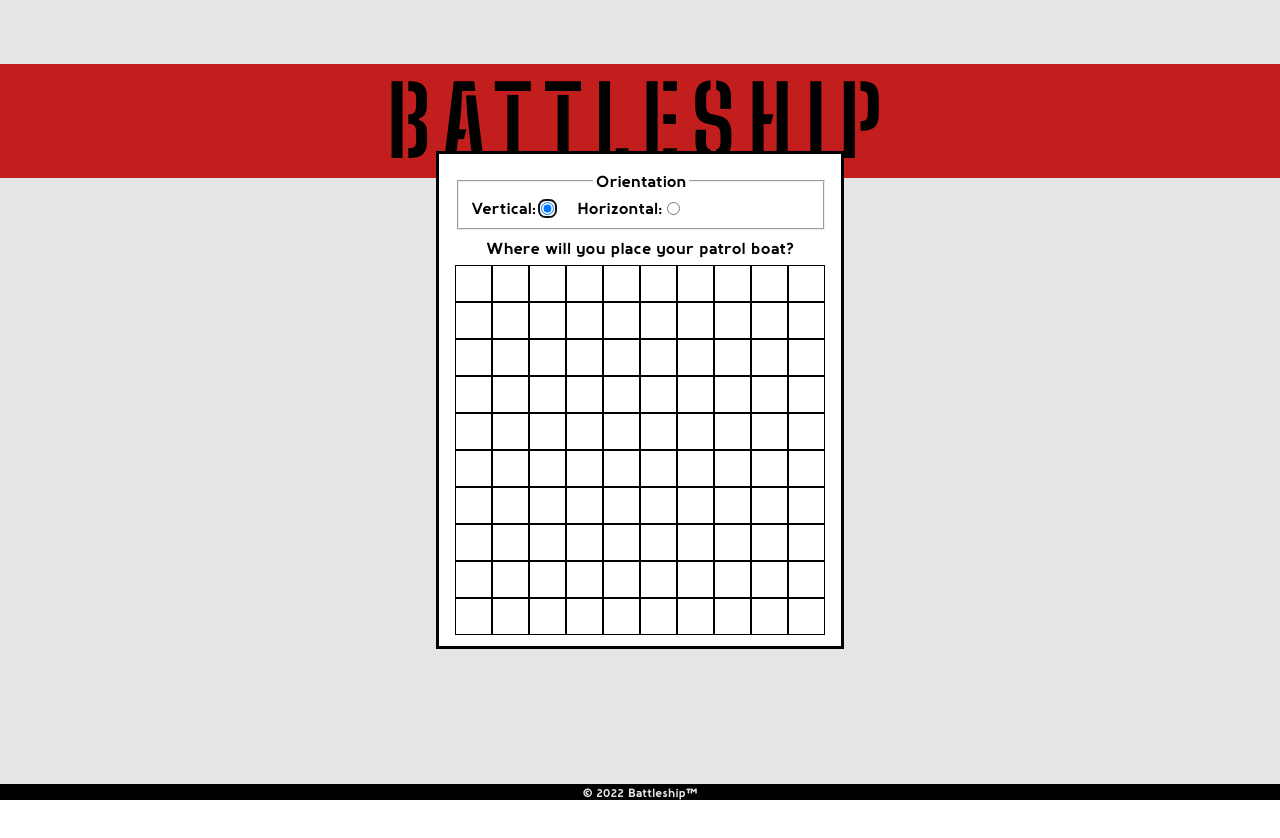
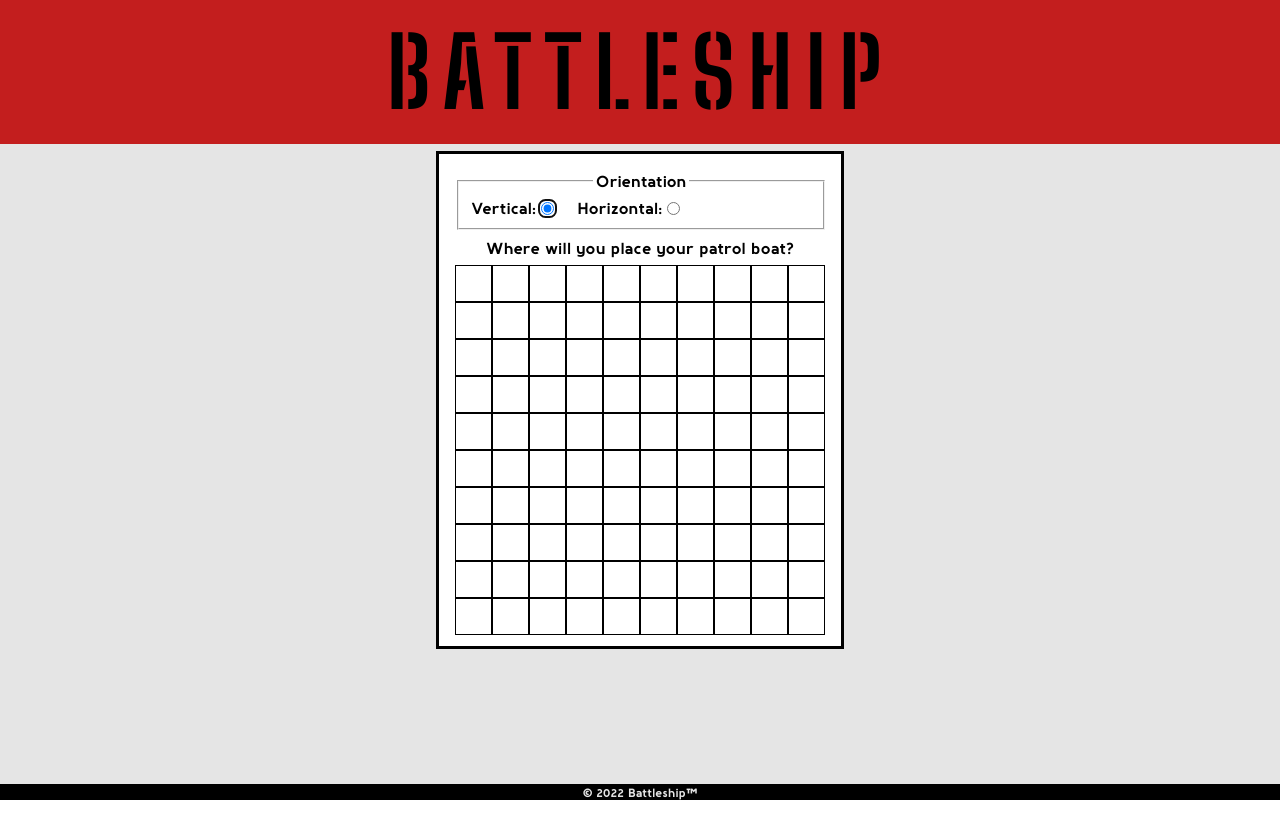
Before and after one commit to joshuaobare/battleship, a website built with webpack: page dist/index.html in a window 1280 px wide. Built offline with Linux system fonts and the light colour scheme.

Commit message:
css update

```diff
--- a/src/style.css
+++ b/src/style.css
@@ -13,13 +13,21 @@
 }
 
 header {
-  background-color: #d92121;
+  background-color: #D92121;
   color: black;
   text-align: center;
-
+  padding: 0px;
   font-family: stencil, sans-serif;
   letter-spacing: 0.25em;
   font-size: 3em;
+  position: fixed;
+  top:0;
+  width: 100vw;
+  height: 3em;
+}
+h1 {
+    padding: 0;
+    margin-top: 15px;
 }
 .gameboards {
   display: flex;
```
Also changed, not shown: dist/main.js.
